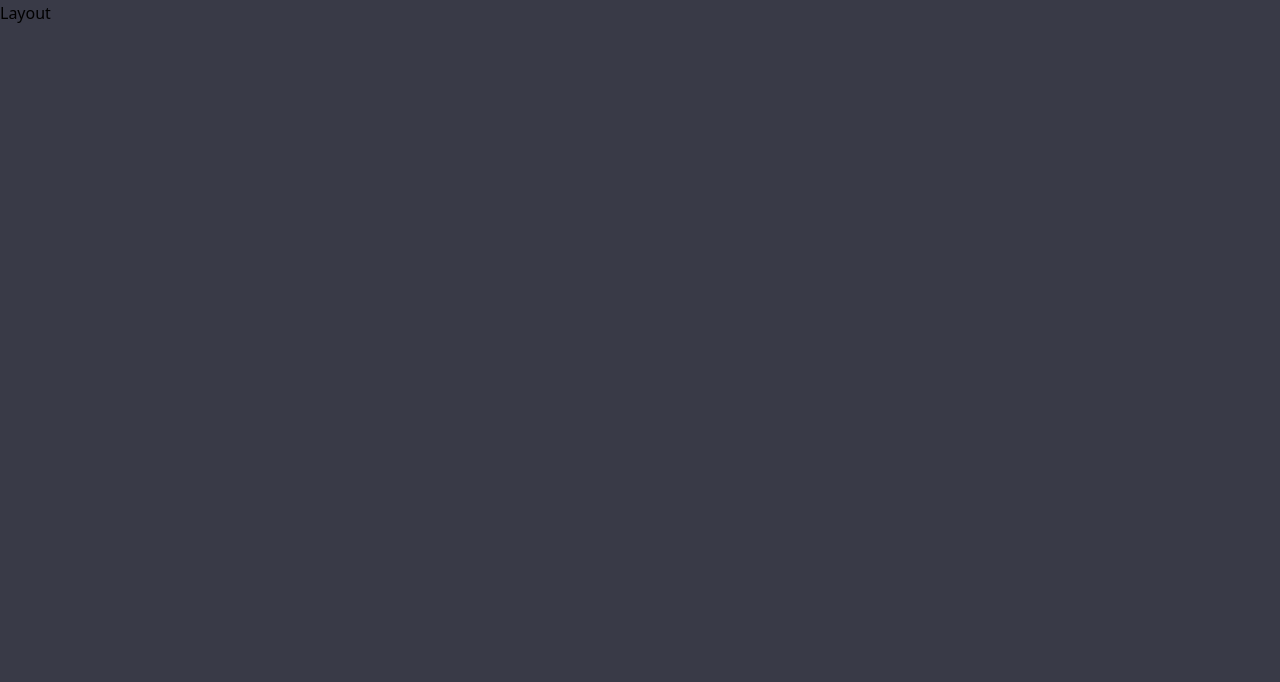
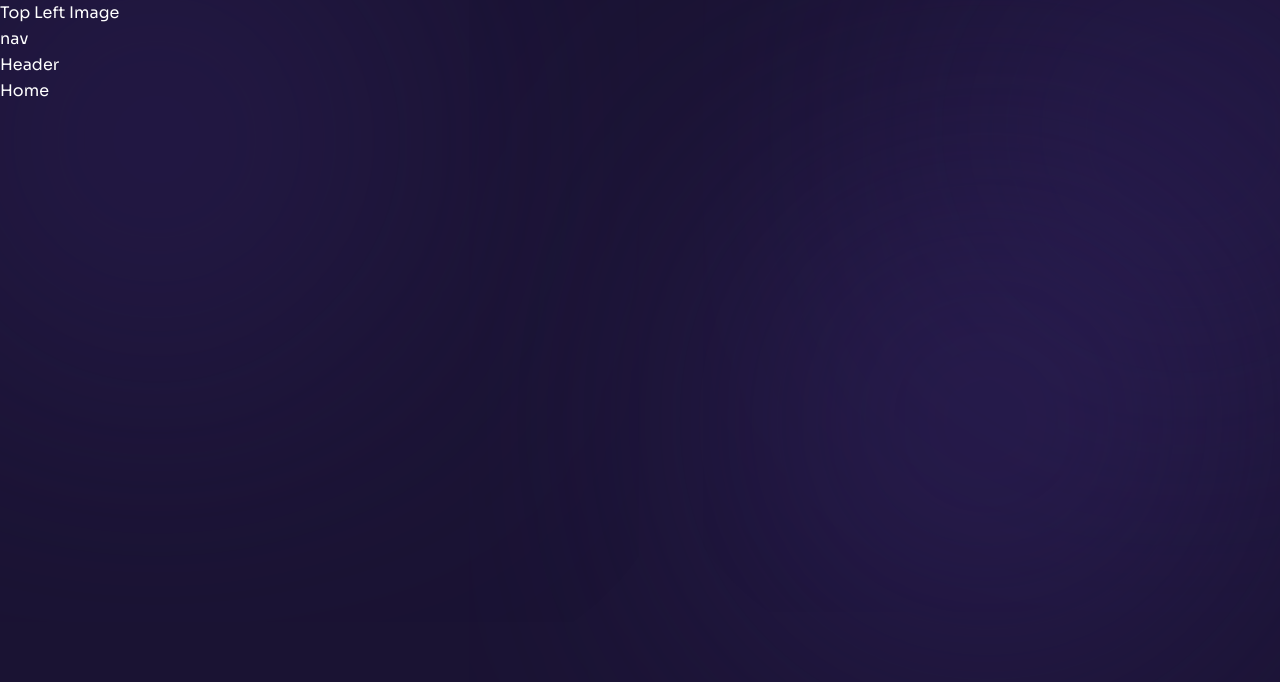
Before and after one commit to XavierLopez25/portfolio_v1, a Next.js app: page / in a window 1280 px wide. Shown: the top 682 px of the page. Built offline with nearby package versions, Linux system fonts and the light colour scheme.

Commit message:
feat: added Sora font-family, styles to Layout wrapper and TopLeftImg, Nav, Header components

```diff
--- a/components/Layout.js
+++ b/components/Layout.js
@@ -1,5 +1,25 @@
-const Layout = () => {
-  return <div>Layout</div>;
+import { Sora } from '@next/font/google';
+import Nav from '../components/Nav';
+import Header from '../components/Header';
+import TopLeftImg from '../components/TopLeftImg';
+
+const sora = Sora({
+  subsets: ['latin'],
+  variable: '--font-sora',
+  weight: ['100', '200', '300', '400', '500', '600', '700', '800'],
+});
+
+const Layout = ({ children }) => {
+  return (
+    <div
+      className={`page bg-site text-white bg-cover bg-no-repeat ${sora.variable} font-sora relative`}
+    >
+      <TopLeftImg />
+      <Nav />
+      <Header />
+      {children}
+    </div>
+  );
 };
 
 export default Layout;
```
